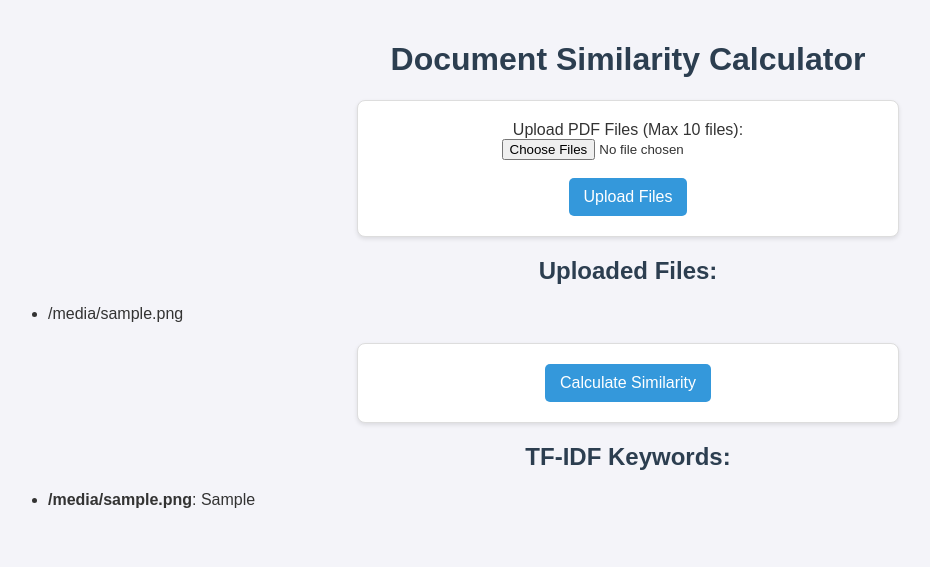
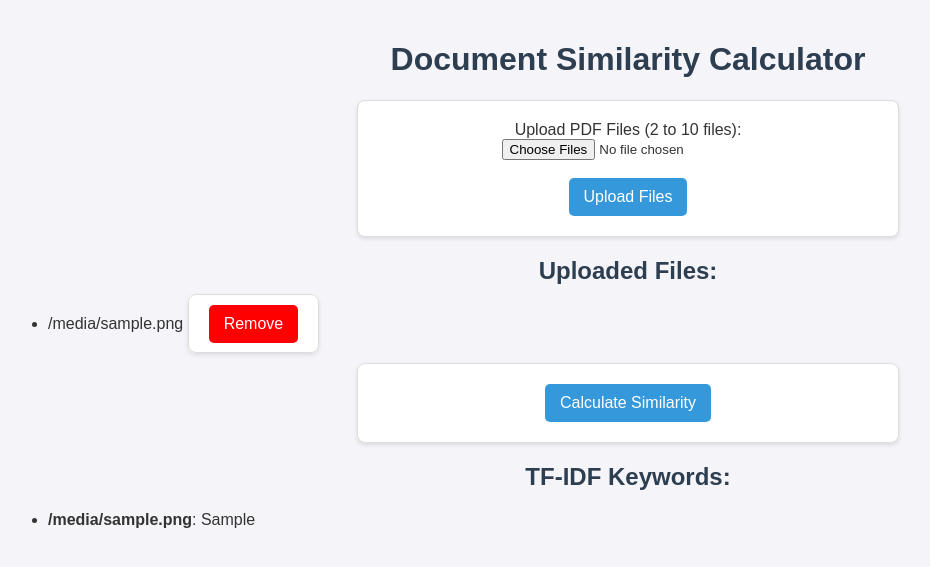
Before and after one commit to Lily-WangQian/Lily-WangQian-AzureWeb_Upload1, a Flask app: template templates/index.html in a window 1280 px wide. Shown: the top 567 px of the page, without its empty margins (12-942 px from the left). Run offline with Flask 3, Linux system fonts and the light colour scheme; the template is opened without the code that fills it: most values are stand-ins (such as "Sample title", 1, 10 or a date in 2020).

Commit message:
Update Features

```diff
--- a/app.py
+++ b/app.py
@@ -2,7 +2,7 @@ import os
 import re
 import tempfile
 import pdfplumber
-from flask import Flask, render_template, request
+from flask import Flask, render_template, request, redirect, url_for
 from werkzeug.utils import secure_filename
 from azure.storage.blob import BlobServiceClient
 from sklearn.feature_extraction.text import TfidfVectorizer
@@ -29,25 +29,22 @@ else:
 # Custom stopwords
 custom_stopwords = {'the', 'and', 'to', 'of', 'a', 'in', 'that', 'is', 'on', 'for', 'with', 'as', 'by', 'it', 'an'}
 
-# Helper functions
+# Helper Functions
 def allowed_file(filename):
     return '.' in filename and filename.rsplit('.', 1)[1].lower() in app.config['ALLOWED_EXTENSIONS']
 
 def clean_text(text):
-    """Clean and preprocess extracted text."""
     text = re.sub(r'\s+', ' ', text)
     text = re.sub(r'[\r\n]+', ' ', text)
     text = ' '.join(word for word in text.split() if word.lower() not in custom_stopwords)
     return text.strip()
 
 def extract_text_from_pdf(pdf_path):
-    """Extract and clean text from a local PDF file."""
     with pdfplumber.open(pdf_path) as pdf:
         text = ' '.join(page.extract_text() for page in pdf.pages if page.extract_text())
     return clean_text(text)
 
 def extract_tfidf_keywords(text, top_n=5):
-    """Extract top TF-IDF keywords."""
     vectorizer = TfidfVectorizer(stop_words='english', max_features=top_n)
     tfidf_matrix = vectorizer.fit_transform([text])
     return vectorizer.get_feature_names_out()
@@ -61,35 +58,47 @@ def index():
 def upload_files():
     files = request.files.getlist('files')
 
-    if not files:
-        return render_template('index.html', uploaded_filenames=[], error="No files selected.", keyword_results=None)
+    if len(files) < 2 or len(files) > 10:
+        return render_template('index.html', uploaded_filenames=[], error="Please upload between 2 and 10 PDF files.", keyword_results=None)
 
     uploaded_filenames = []
 
     for file in files:
         if file and allowed_file(file.filename):
             filename = secure_filename(file.filename)
-            local_path = os.path.join(app.config['UPLOAD_FOLDER'], filename)
-            file.save(local_path)
+            file_path = os.path.join(app.config['UPLOAD_FOLDER'], filename)
+            file.save(file_path)
             uploaded_filenames.append(filename)
 
     return render_template('index.html', uploaded_filenames=uploaded_filenames, keyword_results=None, error=None)
 
+@app.route('/remove', methods=['POST'])
+def remove_file():
+    filename = request.form.get('filename')
+    if filename:
+        file_path = os.path.join(app.config['UPLOAD_FOLDER'], filename)
+        if os.path.exists(file_path):
+            os.remove(file_path)
+
+    uploaded_files = [f for f in os.listdir(app.config['UPLOAD_FOLDER']) if allowed_file(f)]
+
+    return render_template('index.html', uploaded_filenames=uploaded_files, keyword_results=None, error=None)
+
 @app.route('/calculate', methods=['POST'])
 def calculate_similarity():
     filenames = request.form.getlist('uploaded_files')
-    if not filenames:
-        return render_template('index.html', error="No files found to process.", uploaded_filenames=[], keyword_results=None)
+    if not filenames or len(filenames) < 2:
+        return render_template('index.html', uploaded_filenames=[], keyword_results=None, error="Need at least 2 documents to calculate similarity.")
 
     if container_client is None:
-        return render_template('index.html', error="Azure Storage not configured.", uploaded_filenames=[], keyword_results=None)
+        return render_template('index.html', uploaded_filenames=[], keyword_results=None, error="Azure Storage connection not configured.")
 
     keyword_results = []
 
     for filename in filenames:
         local_path = os.path.join(app.config['UPLOAD_FOLDER'], filename)
 
-        # Upload file to Azure Storage
+        # Upload to Azure Storage
         blob_client = container_client.get_blob_client(filename)
         with open(local_path, "rb") as data:
             blob_client.upload_blob(data, overwrite=True)
--- a/templates/index.html
+++ b/templates/index.html
@@ -11,7 +11,7 @@
         <h1>Document Similarity Calculator</h1>
 
         <form action="/upload" method="post" enctype="multipart/form-data">
-            <label>Upload PDF Files (Max 10 files):</label><br>
+            <label>Upload PDF Files (2 to 10 files):</label><br>
             <input type="file" name="files" multiple required><br><br>
             <button type="submit">Upload Files</button>
         </form>
@@ -20,7 +20,13 @@
         <h2>Uploaded Files:</h2>
         <ul>
             {% for file in uploaded_filenames %}
-            <li>{{ file }}</li>
+            <li>
+                {{ file }}
+                <form action="/remove" method="post" style="display:inline;">
+                    <input type="hidden" name="filename" value="{{ file }}">
+                    <button type="submit" style="background-color:red; color:white;">Remove</button>
+                </form>
+            </li>
             {% endfor %}
         </ul>
 
```
